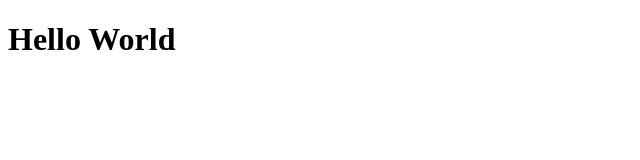
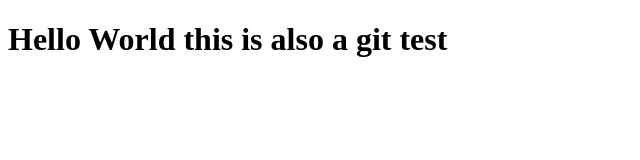
Before and after one commit to Gullysl/portfolio, a plain HTML site: page index.html in a window 1280 px wide. Shown: the whole page, without its empty margins (0-640 px from the left). Drawn offline with Linux system fonts and the light colour scheme.

Commit message:
testing git

```diff
--- a/index.html
+++ b/index.html
@@ -3,9 +3,9 @@
 <head>
     <meta charset="UTF-8">
     <meta name="viewport" content="width=device-width, initial-scale=1.0">
-    <title>Hello World</title>
+    <title>Hello World this is a git test</title>
 </head>
 <body>
-    <h1>Hello World</h1>
+    <h1>Hello World this is also a git test</h1>
 </body>
 </html>
```
